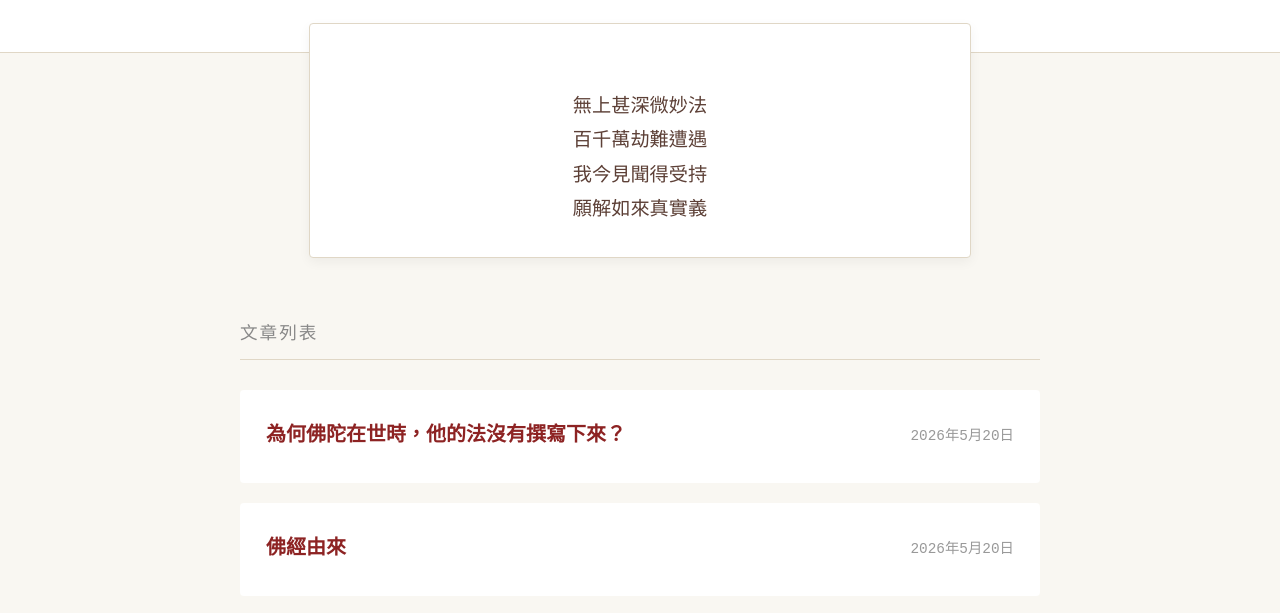
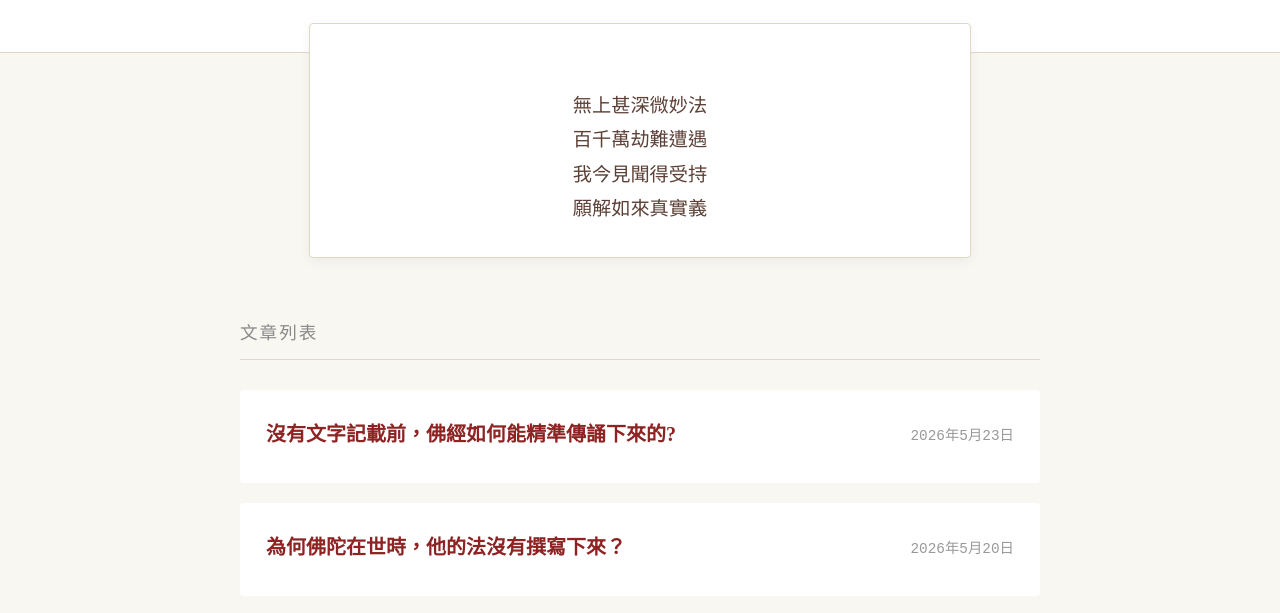
Before and after one commit to goodtak/buddhism, a plain HTML site: page index.html in a window 1280 px wide. Shown: the part 140-753 px from the top of the page. Drawn offline with Linux system fonts and the light colour scheme.

Commit message:
Update index.html

```diff
--- a/index.html
+++ b/index.html
@@ -158,6 +158,14 @@
         <li class="article-item">
             <div class="article-info">
                 <h2>
+                    <a href="https://goodtak.github.io/buddhism/F18_Memory" class="article-link"> 沒有文字記載前，佛經如何能精準傳誦下來的?</a>
+                </h2>
+             </div>
+            <span class="article-date">2026年5月23日</span>
+        </li>
+        <li class="article-item">
+            <div class="article-info">
+                <h2>
                     <a href="https://goodtak.github.io/buddhism/F17_reasonNoWriting" class="article-link"> 為何佛陀在世時，他的法沒有撰寫下來？</a>
                 </h2>
              </div>
```
